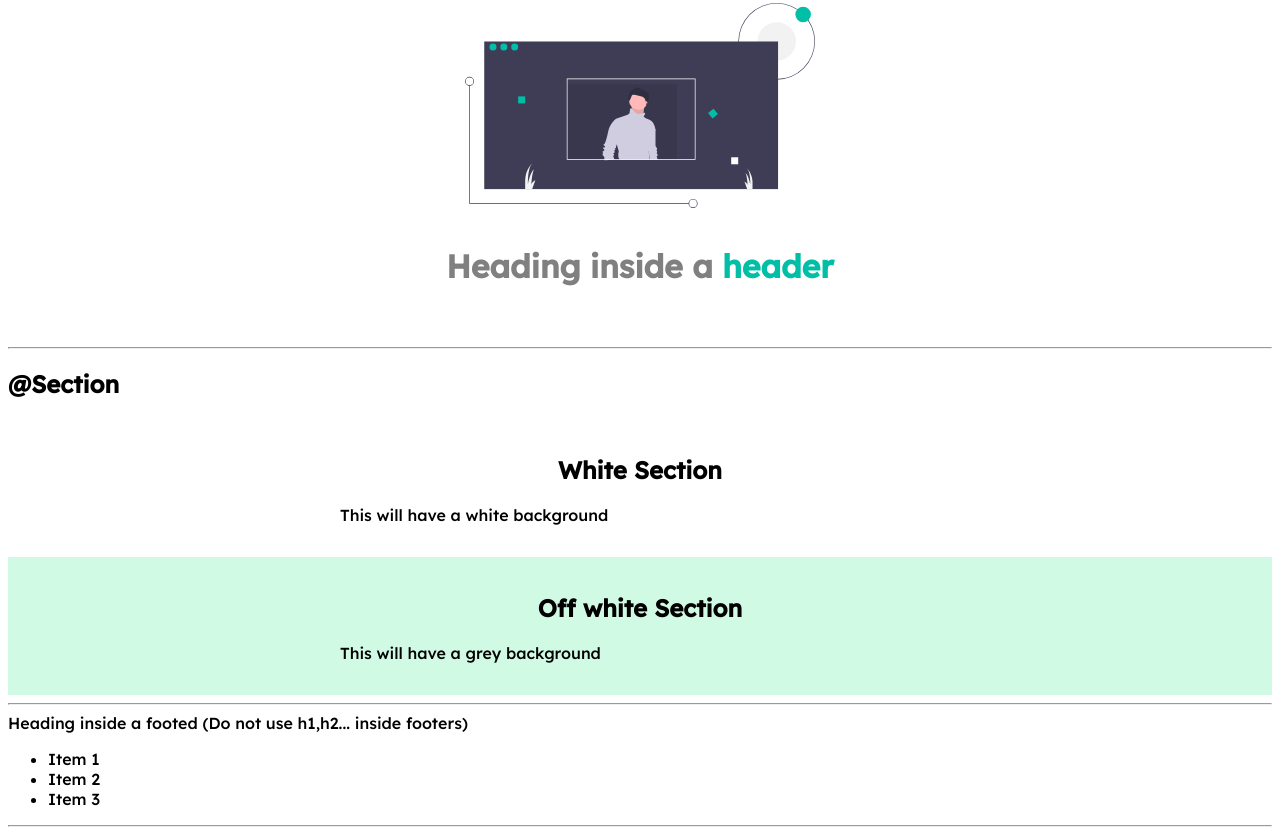
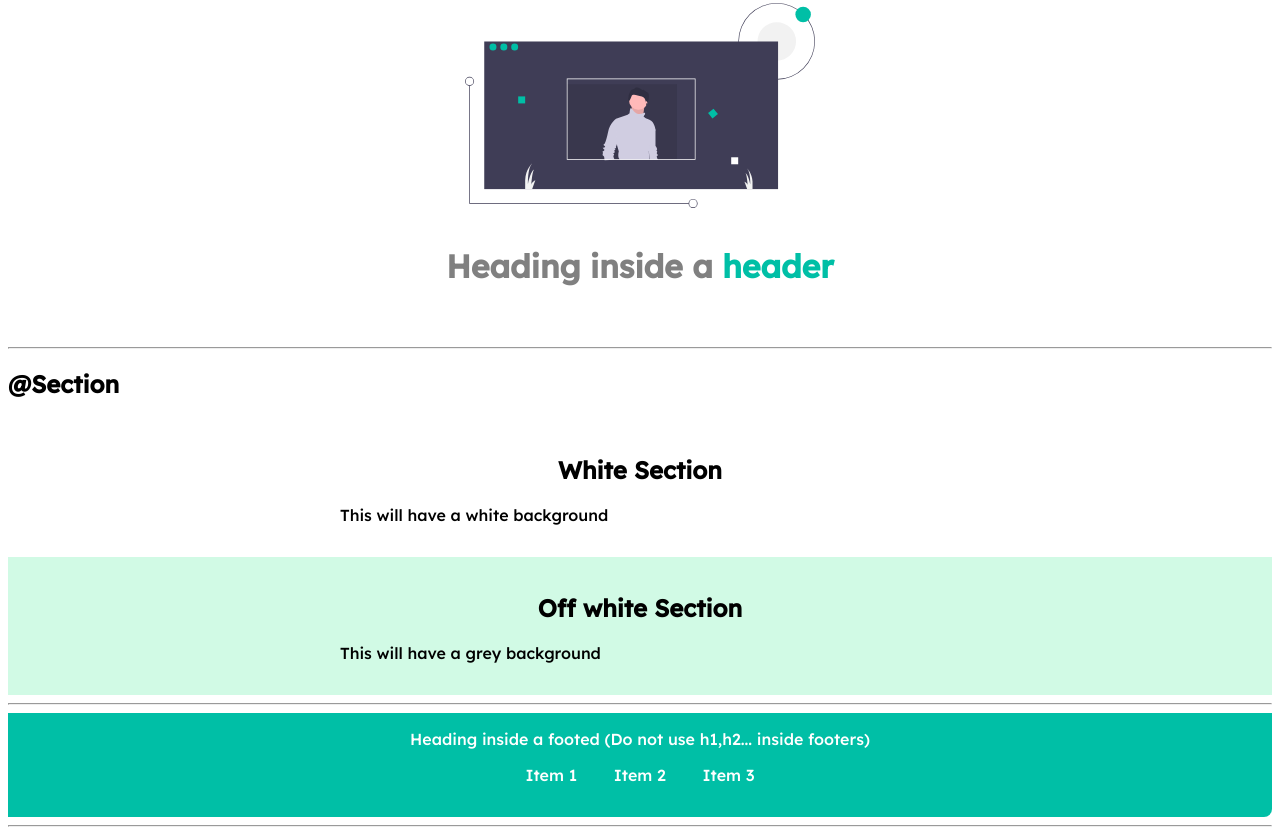
Before and after one commit to TusharBhandirge/html-css-component-library, a plain HTML site: page index.html in a window 1280 px wide. Shown: the part 1367-2202 px from the top of the page. Drawn offline with Linux system fonts and the light colour scheme.

Commit message:
style : upto footer

```diff
--- a/index.html
+++ b/index.html
@@ -99,12 +99,24 @@
 
     <hr>
 
-    <footer>
-        <div>Heading inside a footed (Do not use h1,h2... inside footers)</div>
-        <ul>
-            <li>Item 1</li>
-            <li>Item 2</li>
-            <li>Item 3</li>
+    <footer class="footer">
+        <div class = "footer-heading ">Heading inside a footed (Do not use h1,h2... inside footers)</div>
+        <ul class="list-nobullets">
+            <li class=" list-item-inline">
+                <a class="link" href="/">
+                    Item 1
+                </a>
+            </li>
+            <li class="list-item-inline">
+                <a class="link" href="/">
+                    Item 2
+                </a>
+            </li>
+            <li class="list-item-inline">
+                <a class="link" href="/">
+                    Item 3
+                </a>
+            </li>
         </ul>
     </footer>
     <hr>
--- a/styles.css
+++ b/styles.css
@@ -117,3 +117,23 @@ nav-brand{
 .section-ow{
     background-color: var(--color-offWhite);
 }
+
+/** footer **/
+
+.footer{
+    padding :1rem;
+    background-color: var(--primary-color);
+    color: white;
+    text-align: center;
+    border-bottom-right-radius: 0.5rem;
+}
+
+
+.footer .link{
+    color: white;
+}
+
+
+.footer ul{
+    padding-inline-start: 0px;
+}
```
